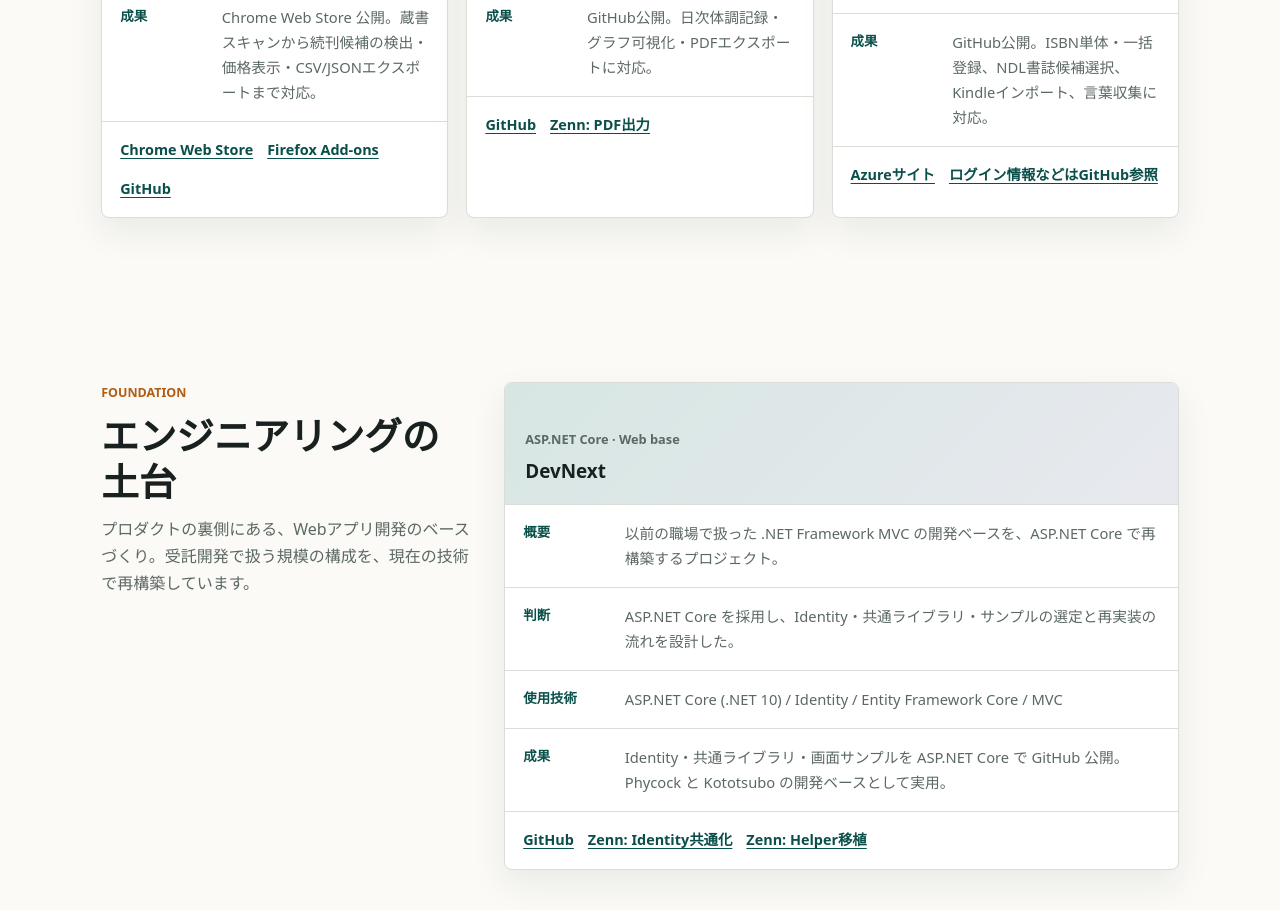
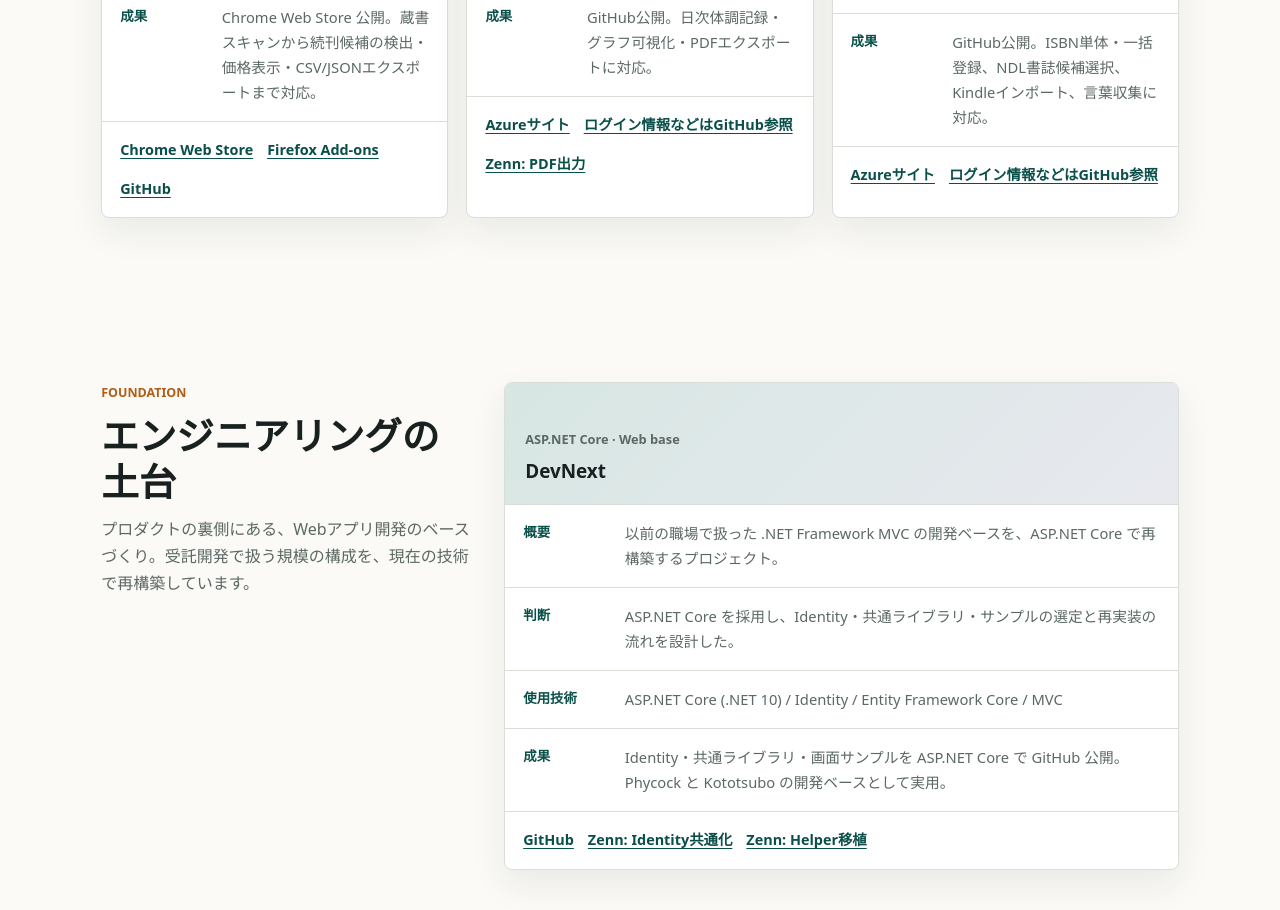
Before and after one commit to harness17/portfolio-ai-evidence, a plain HTML site: page index.html in a window 1280 px wide. Shown: the part 3813-4723 px from the top of the page. Drawn offline with Linux system fonts and the light colour scheme.

Commit message:
docs: add Phycock sample site link

```diff
--- a/index.html
+++ b/index.html
@@ -320,7 +320,8 @@
               </div>
             </dl>
             <div class="project-links">
-              <a href="https://github.com/harness17/phycock">GitHub</a>
+              <a href="https://phycock-e8a6gwh3h3h8hgh7.japanwest-01.azurewebsites.net/">Azureサイト</a>
+              <a href="https://github.com/harness17/phycock">ログイン情報などはGitHub参照</a>
               <a href="https://zenn.dev/harness/articles/phycock-playwright-pdf-export">Zenn: PDF出力</a>
             </div>
           </article>
```
Also changed, not shown: 1 other file.
